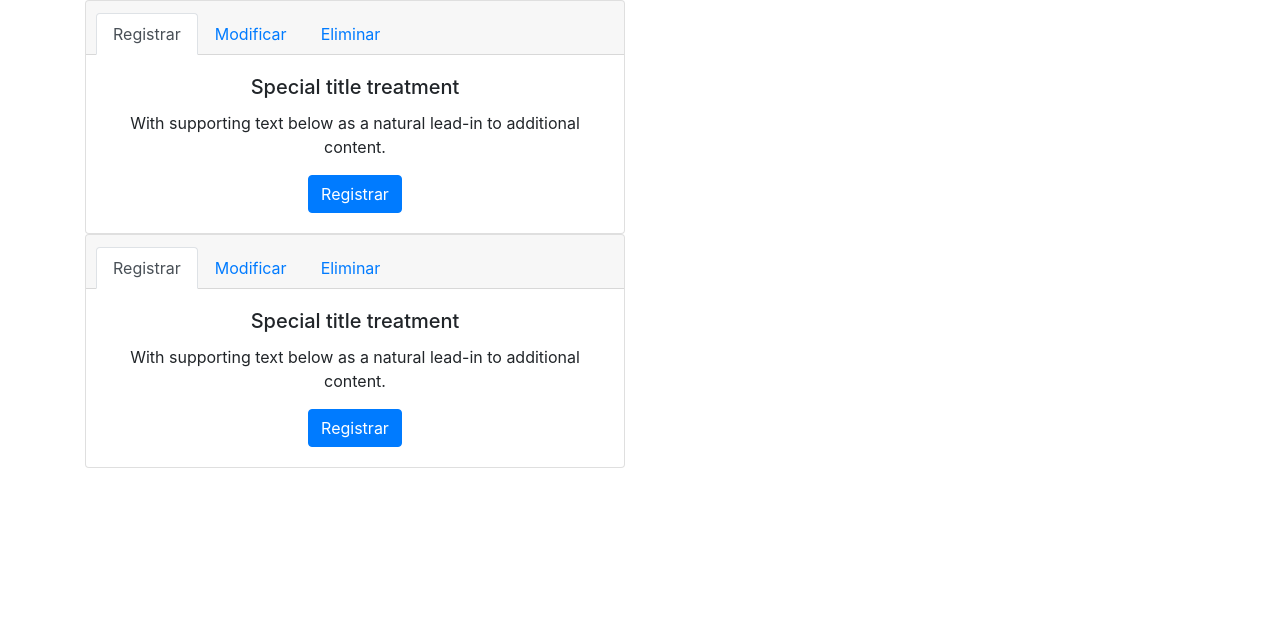
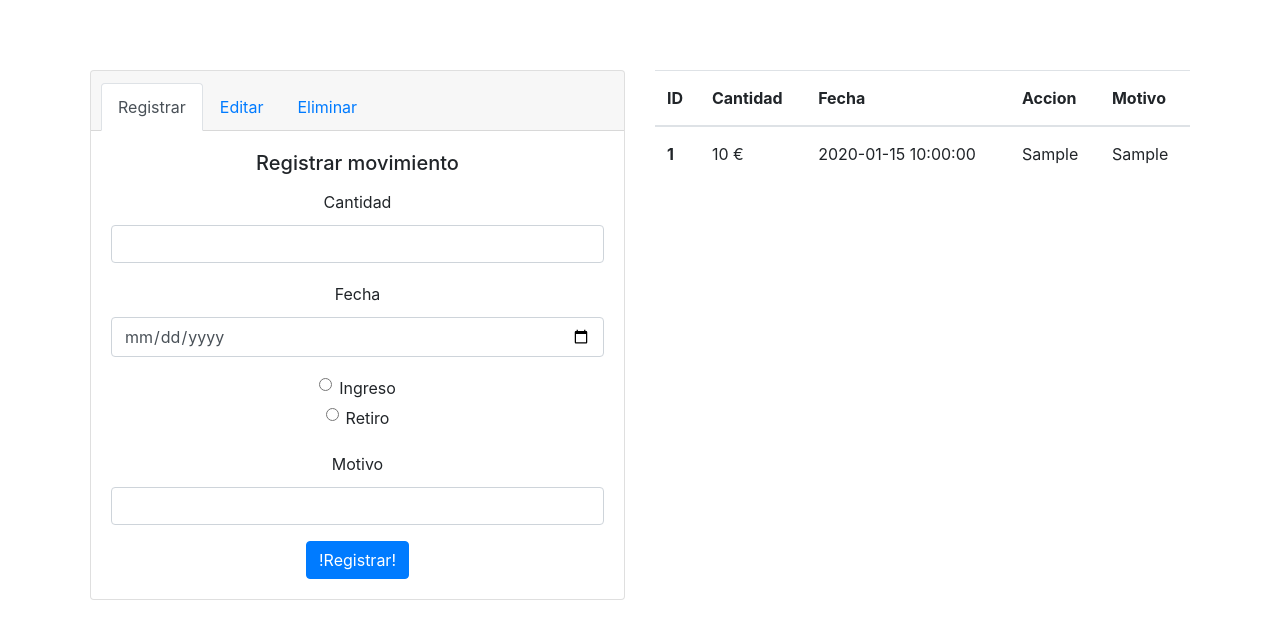
Before and after one commit to MarkFortes/Save-it, a PHP site: page /home.php in a window 1280 px wide. Shown: the part 56-695 px from the top of the page. Run offline with PHP 8.4, Linux system fonts and the light colour scheme; the visitor is signed in with stand-in values (Sample User, id 1); tables that the repository leaves empty or names only in its code hold one stand-in row (values such as "Sample post"); some libraries are stand-ins or nearby versions.

Commit message:
CRUD movements

```diff
--- a/controladores/logoutController.php
+++ b/controladores/logoutController.php
@@ -1,8 +1,8 @@
 <?php
   session_start();
 
-  if (isset($_SESSION["user"])) {
-    unset($_SESSION["user"]);
+  if (isset($_SESSION["nick"])) {
+    unset($_SESSION["nick"]);
     header("Location:../index.php");
   }
 ?>
--- a/controladores/showMovementsController.php
+++ b/controladores/showMovementsController.php
@@ -1,21 +1,22 @@
 <?php
 
-  require_once("../Model/Connection.php");
-  require_once("../Model/Movements.php");
+  require_once("modelos/Connection.php");
+  require_once("modelos/Movements.php");
+  require_once("modelos/UsersManagament.php");
 
   $conn = new Connection();
-  $movements_list = Movements::showMovements($conn);
+  $nick = $_SESSION["nick"];
+  $id_user = UsersManagament::getId($conn, $nick);
+  $movements_list = Movements::showMovements($conn,$id_user);
 
-  echo "<table border='1px solid black' align='center'>";
-  echo "<tr><td>Cantidad</td><td>Fecha</td><td>Accion</td><td>Motivo</td></tr>";
   foreach ($movements_list as $movement) {
     echo "<tr>";
-    echo "<td>" . $movement["quantity_mov"] . "</td>";
+    echo "<th scope='row'>" . $movement["id_mov"] . "</td>";
+    echo "<td>" . $movement["quantity_mov"] . " €</td>";
     echo "<td>" . $movement["date_mov"] . "</td>";
     echo "<td>" . $movement["action_mov"] . "</td>";
     echo "<td>" . $movement["reason_mov"] . "</td>";
     echo "</tr>";
   }
-  echo "</table>";
 
 ?>
--- a/css/styles.css
+++ b/css/styles.css
@@ -34,3 +34,12 @@ body{
     border-radius: 10px;
     line-height: 30px;
 }
+
+/*Home Page*/
+#home-container{
+    margin: 50px auto 0;
+    background-color: white;
+    padding: 20px;
+    border-radius: 10px;
+    line-height: 30px;
+}
--- a/home.php
+++ b/home.php
@@ -1,6 +1,6 @@
 <?php
   session_start();
-  if (!isset($_SESSION["user"])) {
+  if (!isset($_SESSION["nick"])) {
     header("Location:index.php");
   }
 ?>
@@ -9,60 +9,136 @@
   require_once("plantillas/headerLogged.php");
 ?>
 
-<div class="container">
+<div class="container" id="home-container">
   <div class="row">
     <div class="col-md-6">
       <div class="row">
         <div class="col-md-12">
+
+
           <!--REGISTRAR-->
-          <div class="card text-center">
+          <div class="card text-center" id="cardFormRegistrar">
             <div class="card-header">
               <ul class="nav nav-tabs card-header-tabs">
                 <li class="nav-item">
-                  <a class="nav-link active" id="nav-link-registrar" onclick="alertRegistrar()">Registrar</a>
+                  <a class="nav-link active">Registrar</a>
                 </li>
                 <li class="nav-item">
-                  <a class="nav-link" id="nav-link-modficar" onclick="alertModificar()" href="#">Modificar</a>
+                  <a class="nav-link" onclick="showFormEditar()" href="#">Editar</a>
                 </li>
                 <li class="nav-item">
-                  <a class="nav-link" href="#">Eliminar</a>
+                  <a class="nav-link" onclick="showFormEliminar()" href="#">Eliminar</a>
                 </li>
               </ul>
             </div>
             <div class="card-body">
-              <h5 class="card-title">Special title treatment</h5>
-              <p class="card-text">With supporting text below as a natural lead-in to additional content.</p>
-              <button type="submit" class="btn btn-primary" id="btnRegistrar" style="align:center" name="btnRegistrar">Registrar</button>
+              <h5 class="card-title">Registrar movimiento</h5>
+              <form action="controladores/movementsActionsController.php" method="post">
+                <div class="form-group">
+                  <label>Cantidad</label>
+                  <input class="form-control" type="number" name="txtCantidad" required>
+                </div>
+                <div class="form-group">
+                  <label>Fecha</label>
+                  <input class="form-control" type="date" name="txtFecha" required>
+                </div>
+                <div class="form-group">
+                  <div class="form-check">
+                    <input class="form-check-input" type="radio" name="radioAccion" value="ingreso" required>
+                    <label class="form-check-label">
+                      Ingreso
+                    </label>
+                  </div>
+                  <div class="form-check">
+                    <input class="form-check-input" type="radio" name="radioAccion" value="retiro" required>
+                    <label class="form-check-label">
+                      Retiro
+                    </label>
+                  </div>
+                </div>
+                <div class="form-group">
+                  <label>Motivo</label>
+                  <input class="form-control" type="text" name="txtMotivo" required>
+                </div>
+                <input type="submit" class="btn btn-primary" style="align:center" name="btnRegistrarMovimiento" value="!Registrar!">
+              </form>
             </div>
           </div>
-          <!--MODIFICAR-->
-          <div class="card text-center">
+
+
+          <!--EDITAR-->
+          <div class="card text-center" id="cardFormEditar" hidden>
             <div class="card-header">
               <ul class="nav nav-tabs card-header-tabs">
                 <li class="nav-item">
-                  <a class="nav-link active" id="nav-link-registrar" onclick="alertRegistrar()">Registrar</a>
+                  <a class="nav-link" onclick="showFormRegistrar()" href="#">Registrar</a>
                 </li>
                 <li class="nav-item">
-                  <a class="nav-link" id="nav-link-modficar" onclick="alertModificar()" href="#">Modificar</a>
+                  <a class="nav-link active">Editar</a>
                 </li>
                 <li class="nav-item">
-                  <a class="nav-link" href="#">Eliminar</a>
+                  <a class="nav-link" onclick="showFormEliminar()" href="#">Eliminar</a>
                 </li>
               </ul>
             </div>
             <div class="card-body">
-              <h5 class="card-title">Special title treatment</h5>
-              <p class="card-text">With supporting text below as a natural lead-in to additional content.</p>
-              <button type="submit" class="btn btn-primary" id="btnRegistrar" style="align:center" name="btnRegistrar">Registrar</button>
+              <h5 class="card-title">Editar movimiento</h5>
+              <form class="" action="" method="post">
+
+              </form>
+              <button type="submit" class="btn btn-primary" style="align:center" name="btnEditarMovimiento">¡Editar!</button>
             </div>
           </div>
+
+
+          <!--ELIMINAR-->
+          <div class="card text-center" id="cardFormEliminar" hidden>
+            <div class="card-header">
+              <ul class="nav nav-tabs card-header-tabs">
+                <li class="nav-item">
+                  <a class="nav-link" onclick="showFormRegistrar()" href="#">Registrar</a>
+                </li>
+                <li class="nav-item">
+                  <a class="nav-link" onclick="showFormEditar()" href="#">Editar</a>
+                </li>
+                <li class="nav-item">
+                  <a class="nav-link active">Eliminar</a>
+                </li>
+              </ul>
+            </div>
+            <div class="card-body">
+              <h5 class="card-title">Eliminar movimiento</h5>
+              <form action="controladores/movementsActionsController.php" method="post">
+                <div class="form-group">
+                  <label>ID de movimiento</label>
+                  <input class="form-control" type="number" name="txtIdMovimiento" required>
+                </div>
+                <button type="submit" class="btn btn-primary" style="align:center" name="btnEliminarMovimiento">¡Eliminar!</button>
+              </form>
+            </div>
+          </div>
+
+
         </div>
       </div>
     </div>
     <div class="col-md-6">
       <div class="row">
         <div class="col-md-12">
-
+          <table class="table">
+            <thead>
+              <tr>
+                <th scope="col">ID</th>
+                <th scope="col">Cantidad</th>
+                <th scope="col">Fecha</th>
+                <th scope="col">Accion</th>
+                <th scope="col">Motivo</th>
+              </tr>
+            </thead>
+            <tbody>
+              <?php include_once("controladores/showMovementsController.php"); ?>
+            </tbody>
+          </table>
         </div>
       </div>
     </div>
@@ -70,7 +146,7 @@
 </div>
 
 <!--JavaScript-->
-<script src="js/movements.js"></script>
+<script src="js/movements.js" onload="init()"></script>
 
 <?php
   require_once("plantillas/footer.php");
--- a/index.php
+++ b/index.php
@@ -1,6 +1,6 @@
 <?php
     session_start();
-    if (isset($_SESSION["user"])) {
+    if (isset($_SESSION["nick"])) {
       header("Location:home.php");
     }
 ?>
--- a/login.php
+++ b/login.php
@@ -1,6 +1,6 @@
 <?php
     session_start();
-    if (isset($_SESSION["user"])) {
+    if (isset($_SESSION["nick"])) {
       header("Location:home.php");
     }
 ?>
@@ -28,7 +28,7 @@
           $conn = new Connection();
           if (UsersManagament::validateUser($conn,$nick_email,$pass) == true) {
             session_start();
-            $_SESSION["user"] = $nick_email;
+            $_SESSION["nick"] = $nick_email;
             header("Location:home.php");
           }else {
             echo "<div class='alert alert-danger'>
--- a/modelos/Movements.php
+++ b/modelos/Movements.php
@@ -4,10 +4,10 @@
 
   class Movements{
 
-    public static function createMovement($conn,$cantidad,$fecha,$accion,$motivo){
+    public static function createMovement($conn,$id_user,$cantidad,$fecha,$accion,$motivo){
       $query = "INSERT INTO movements (id_user_mov,quantity_mov,date_mov,action_mov,reason_mov) VALUES (:id_user,:cantidad,:fecha,:accion,:motivo)";
       $stmt = $conn->getConnection()->prepare($query);
-      $stmt->bindValue(":id_user", 1);
+      $stmt->bindValue(":id_user", $id_user);
       $stmt->bindValue(":cantidad", $cantidad);
       $stmt->bindValue(":fecha", $fecha);
       $stmt->bindValue(":accion", $accion);
@@ -15,9 +15,17 @@
       $stmt->execute();
     }
 
-    public static function showMovements($conn){
-      $query = "SELECT * FROM movements";
+    public static function deleteMovement($conn, $id_mov){
+      $query = "DELETE FROM movements WHERE id_mov = :id_mov";
       $stmt = $conn->getConnection()->prepare($query);
+      $stmt->bindValue(":id_mov", $id_mov);
+      $stmt->execute();
+    }
+
+    public static function showMovements($conn, $id_user){
+      $query = "SELECT * FROM movements WHERE id_user_mov = :id_user ORDER BY date_mov DESC";
+      $stmt = $conn->getConnection()->prepare($query);
+      $stmt->bindValue(":id_user", $id_user);
       $stmt->execute();
       $movements_list = $stmt->fetchAll(PDO::FETCH_ASSOC);
       return $movements_list;
--- a/modelos/UsersManagament.php
+++ b/modelos/UsersManagament.php
@@ -32,6 +32,15 @@
       }
     }
 
+    public static function getId($conn, $nick){
+      $query = "SELECT id_user FROM users WHERE nick_user = :nick";
+      $stmt = $conn->getConnection()->prepare($query);
+      $stmt->bindValue(":nick", $nick);
+      $stmt->execute();
+      $row = $stmt->fetch(PDO::FETCH_ASSOC);
+      return $row["id_user"];
+    }
+
   }
 
 
--- a/plantillas/headerLogged.php
+++ b/plantillas/headerLogged.php
@@ -7,6 +7,7 @@
     <title>Save it!</title>
     <!--Bootstrap CSS-->
     <link rel="stylesheet" href="https://maxcdn.bootstrapcdn.com/bootstrap/4.0.0/css/bootstrap.min.css" integrity="sha384-Gn5384xqQ1aoWXA+058RXPxPg6fy4IWvTNh0E263XmFcJlSAwiGgFAW/dAiS6JXm" crossorigin="anonymous">
+    <link rel="icon" href="img/favicon.png">
     <link rel="stylesheet" href="css/styles.css">
 </head>
 <body>
@@ -27,7 +28,7 @@
         </ul>
         <ul class="navbar-nav ml-auto">
           <li class="nav-item active">
-            <a class="nav-link">Sesión iniciada como: <?php echo $_SESSION["user"] ?></a>
+            <a class="nav-link">Sesión iniciada como: <?php echo $_SESSION["nick"] ?></a>
           </li>
           <li class="nav-item active">
             <a class="nav-link" href="controladores/logoutController.php">Salir</a>
--- a/plantillas/headerUnlogged.php
+++ b/plantillas/headerUnlogged.php
@@ -7,6 +7,7 @@
     <title>Save it!</title>
     <!--Bootstrap CSS-->
     <link rel="stylesheet" href="https://maxcdn.bootstrapcdn.com/bootstrap/4.0.0/css/bootstrap.min.css" integrity="sha384-Gn5384xqQ1aoWXA+058RXPxPg6fy4IWvTNh0E263XmFcJlSAwiGgFAW/dAiS6JXm" crossorigin="anonymous">
+    <link rel="icon" href="img/favicon.png">
     <link rel="stylesheet" href="css/styles.css">
 </head>
 <body>
--- a/signup.php
+++ b/signup.php
@@ -1,6 +1,6 @@
 <?php
     session_start();
-    if (isset($_SESSION["user"])) {
+    if (isset($_SESSION["nick"])) {
       header("Location:home.php");
     }
 ?>
```
Also changed, not shown: controladores/createMovementController.php (deleted, +0 -20 lines), controladores/movementsActionsController.php (added, +34 -0 lines), js/movements.js (+26 -6 lines), img/favicon.png (added), img/wallpaper_home.jpg (deleted), img/wallpaper_save_it.jpg (deleted).
